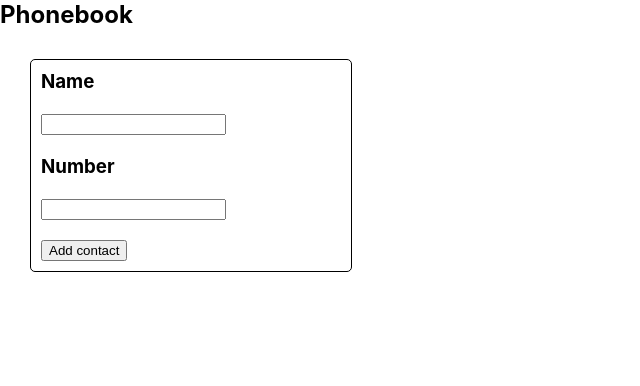
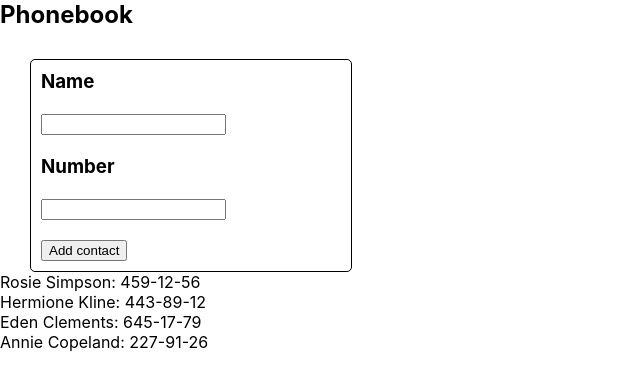
Before and after one commit to Viktorr22/goit-react-hw-02-phonebook, a React (Create React App) app: page / in a window 1280 px wide. Shown: the top 386 px of the page, without its empty margins (0-640 px from the left). Built offline with nearby package versions, Linux system fonts and the light colour scheme.

Commit message:
in process

```diff
--- a/src/components/App/App.jsx
+++ b/src/components/App/App.jsx
@@ -1,46 +1,29 @@
 import { Component } from 'react';
-import { Form, Section } from 'components';
-import { nanoid } from 'nanoid'
+import { Form, Section,  ContactList} from 'components';
+
 
 export class App extends Component {
     state = {
-        contacts: [],
-        name: '',
-        number: '',
+        contacts: [
+            {id: 'id-1', name: 'Rosie Simpson', number: '459-12-56' },
+            {id: 'id-2', name: 'Hermione Kline', number: '443-89-12'},
+            {id: 'id-3', name: 'Eden Clements', number: '645-17-79'},
+            {id: 'id-4', name: 'Annie Copeland', number: '227-91-26'},],
+
     };
 
-    handleInputChange = event => {
-        // console.log(event.currentTarget);
-        // console.log(event.currentTarget.name);
-        // console.log(event.currentTarget.value);
-        this.setState({[event.currentTarget.name]: event.currentTarget.value })
+    formSubmitHandler = data => {
+        console.log(data);
+        this.setState({ contacts: [data] })
+        console.log(this.state.contacts);
     }
-
-    handleSubmit = event => {
-        event.preventDefault();
-        console.log(this.state);
-        this.reset();
-
-    }
-
-    reset = () => {
-        this.setState({ name: '', number: '' });
-    };
-
-    addInputId = nanoid();
-
 
 
     render() {
         return (
             <Section title={'Phonebook'}>
-                <Form
-                    contactname={this.state.name}
-                    number={this.state.number}
-                    onchange={this.handleInputChange}
-                    onsubmit={this.handleSubmit}
-                    generateId={this.addInputId}
-                />
+                <Form onSubmit={this.formSubmitHandler} />
+                <ContactList contacts={ this.state.contacts} />
             </Section>
         )
     }
--- a/src/components/Contacts/Contacts.jsx
+++ b/src/components/Contacts/Contacts.jsx
@@ -1,7 +1,15 @@
 // import PropTypes from 'prop-types';
 
-// export function Contacts() {
-//     return (
+export function ContactList ({contacts}) {
+    return (
+        <div>
+            <ul>
+                {contacts.map(({ id, name, number }) => (
+                <li key={id}>{name}: {number}</li>
+                  )
+                )}
+            </ul>
+        </div>
 
-//     )
-// }
+    );
+}
--- a/src/components/Form/Form.jsx
+++ b/src/components/Form/Form.jsx
@@ -1,17 +1,42 @@
 // import { Formik } from 'formik';
+import { Component } from 'react';
 import { FormBox } from './Form.styled';
+// import { nanoid } from 'nanoid'
 
-export function Form({ contactname, number, onchange, onsubmit, generateId }) {
+export class Form extends Component {
+       state = {
+        name: '',
+        number: '',
+    };
+
+    handleInputChange = event => {
+        this.setState({[event.currentTarget.name]: event.currentTarget.value })
+    }
+
+    handleSubmit = event => {
+        event.preventDefault();
+        // console.log(this.state);
+        this.props.onSubmit(this.state);
+        this.reset();
+
+    }
+
+    reset = () => {
+        this.setState({ name: '', number: '' });
+    };
+
+    // addInputId = nanoid();
+
+    render() {
 
         return (
-               <FormBox onSubmit = {onsubmit}>
+            <FormBox onSubmit={this.handleSubmit}>
                 <h3>Name</h3>
-                  <label htmlFor={generateId}>
+                <label>
                     <input
-                         id={generateId}
-                         onChange={onchange}
+                        onChange={this.handleInputChange}
                         type="text"
-                         value={contactname}
+                        value={this.state.name}
                         name="name"
                         pattern="^[a-zA-Zа-яА-Я]+(([' -][a-zA-Zа-яА-Я ])?[a-zA-Zа-яА-Я]*)*$"
                         title="Name may contain only letters, apostrophe, dash and spaces. For example Adrian, Jacob Mercer, Charles de Batz de Castelmore d'Artagnan"
@@ -19,12 +44,11 @@
                     />
                 </label>
                 <h3>Number</h3>
-                   <label htmlFor={generateId}>
+                <label>
                     <input
-                         id={generateId}
-                         onChange={onchange}
+                        onChange={this.handleInputChange}
                         type="tel"
-                         value={number}
+                        value={this.state.number}
                         name="number"
                         pattern="\+?\d{1,4}?[-.\s]?\(?\d{1,3}?\)?[-.\s]?\d{1,4}[-.\s]?\d{1,4}[-.\s]?\d{1,9}"
                         title="Phone number must be digits and can contain spaces, dashes, parentheses and can start with +"
@@ -38,3 +62,4 @@
 
         )
     }
+}
--- a/src/components/index.js
+++ b/src/components/index.js
@@ -1,3 +1,4 @@
 export * from 'components/App/App';
 export * from 'components/Section/Section';
 export * from 'components/Form/Form';
+export * from 'components/Contacts/Contacts';
```
Lines whose indentation alone changed are shown as unchanged.
